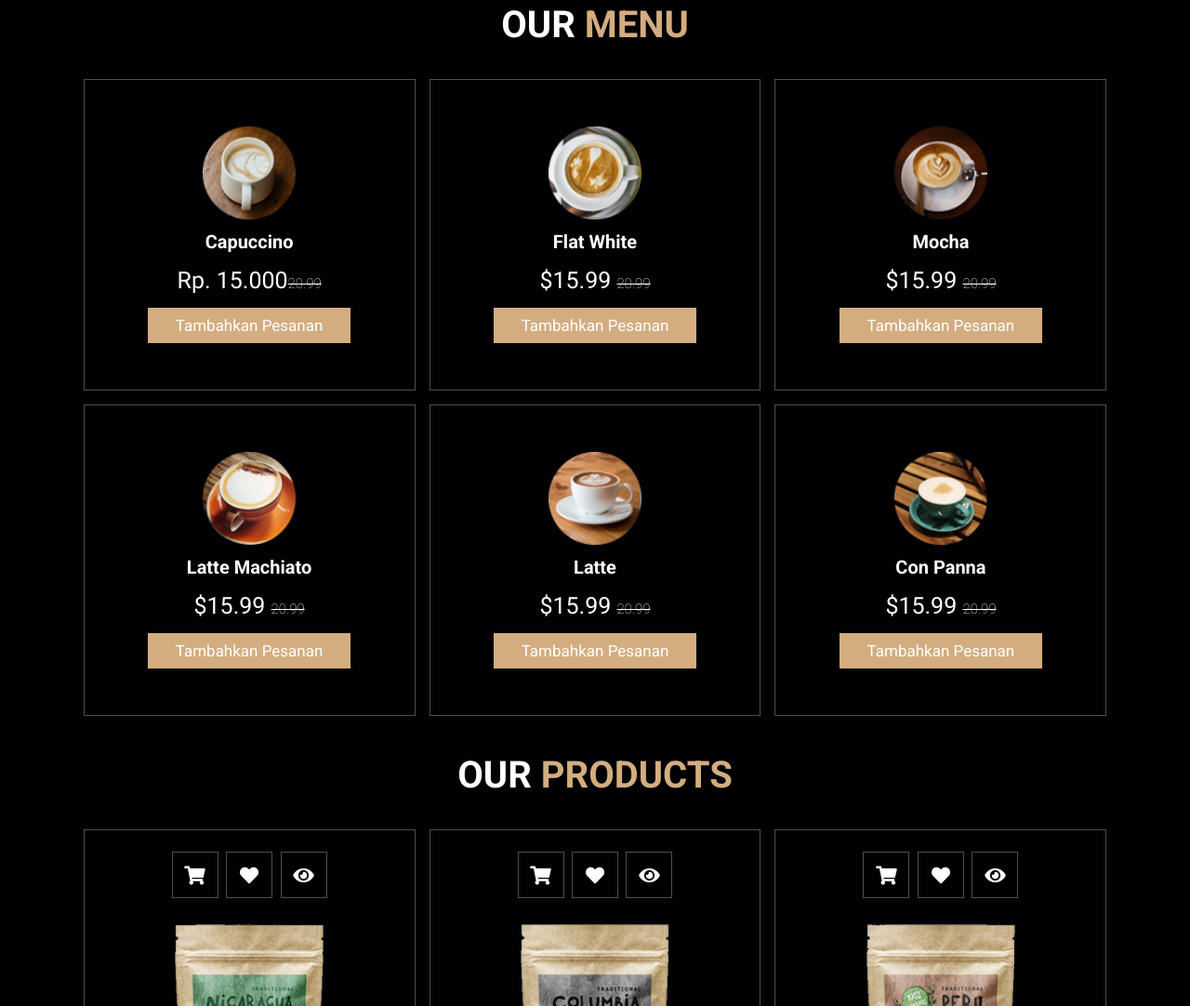
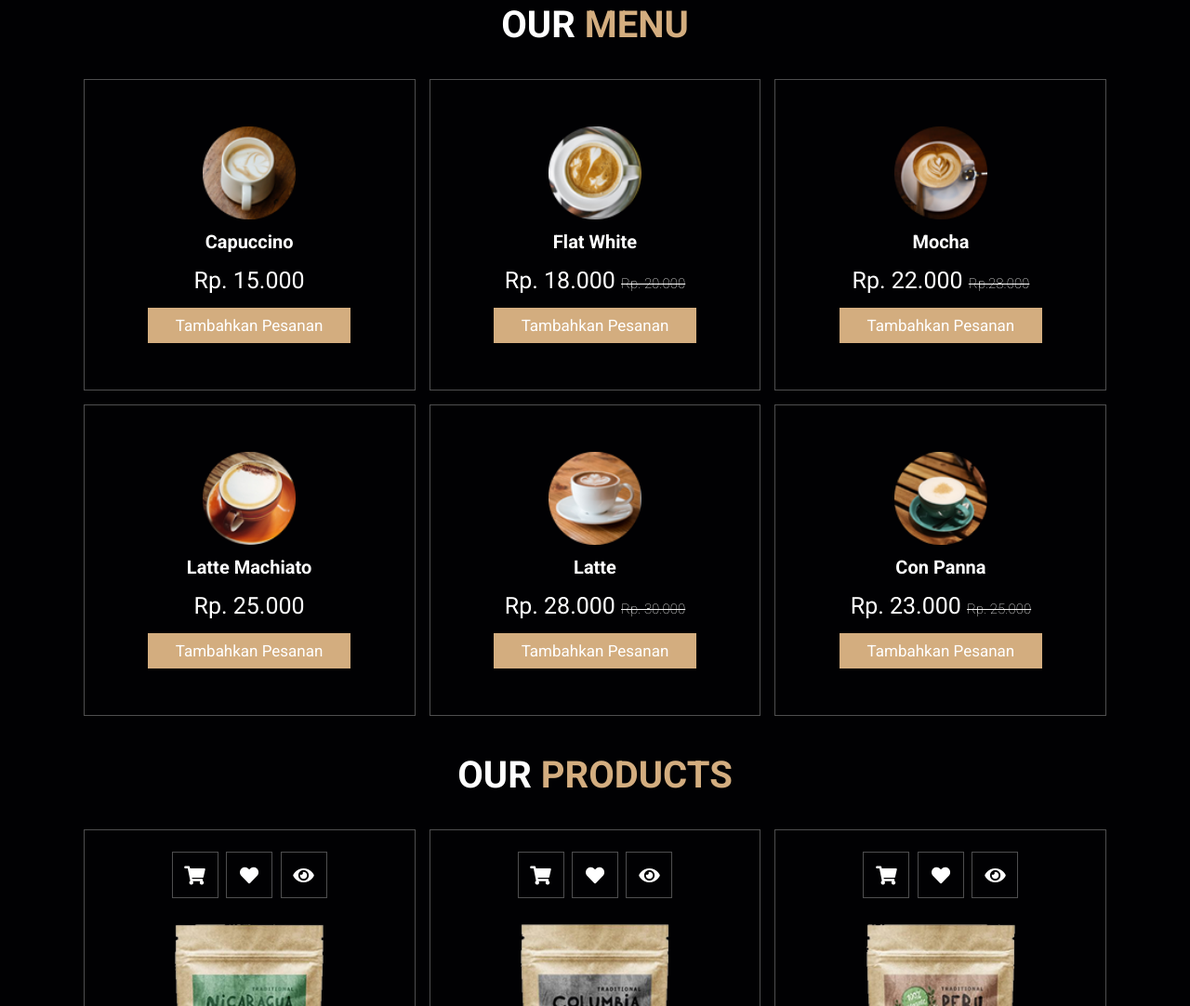
Before and after one commit to Hapidr/coffee-website, a plain HTML site: page index.html in a window 1280 px wide. Shown: the part 1333-2415 px from the top of the page at 93% size. Drawn offline with Linux system fonts and the light colour scheme.

Commit message:
change prices

```diff
--- a/index.html
+++ b/index.html
@@ -134,42 +134,42 @@
         <div class="box">
           <img src="images/menu-1.png" alt="" />
           <h3>Capuccino</h3>
-          <div class="price">Rp. 15.000<span>20.99</span></div>
+          <div class="price">Rp. 15.000</div>
           <a href="#" class="btn">tambahkan pesanan</a>
         </div>
 
         <div class="box">
           <img src="images/menu-2.png" alt="" />
           <h3>flat white</h3>
-          <div class="price">$15.99 <span>20.99</span></div>
+          <div class="price">Rp. 18.000 <span>Rp. 20.000</span></div>
           <a href="#" class="btn">tambahkan pesanan</a>
         </div>
 
         <div class="box">
           <img src="images/menu-3.png" alt="" />
           <h3>mocha</h3>
-          <div class="price">$15.99 <span>20.99</span></div>
+          <div class="price">Rp. 22.000 <span>Rp.28.000</span></div>
           <a href="#" class="btn">tambahkan pesanan</a>
         </div>
 
         <div class="box">
           <img src="images/menu-4.png" alt="" />
           <h3>latte machiato</h3>
-          <div class="price">$15.99 <span>20.99</span></div>
+          <div class="price">Rp. 25.000</div>
           <a href="#" class="btn">tambahkan pesanan</a>
         </div>
 
         <div class="box">
           <img src="images/menu-5.png" alt="" />
           <h3>latte</h3>
-          <div class="price">$15.99 <span>20.99</span></div>
+          <div class="price">Rp. 28.000 <span>Rp. 30.000</span></div>
           <a href="#" class="btn">tambahkan pesanan</a>
         </div>
 
         <div class="box">
           <img src="images/menu-6.png" alt="" />
           <h3>con panna</h3>
-          <div class="price">$15.99 <span>20.99</span></div>
+          <div class="price">Rp. 23.000 <span>Rp. 25.000</span></div>
           <a href="#" class="btn">tambahkan pesanan</a>
         </div>
       </div>
```
